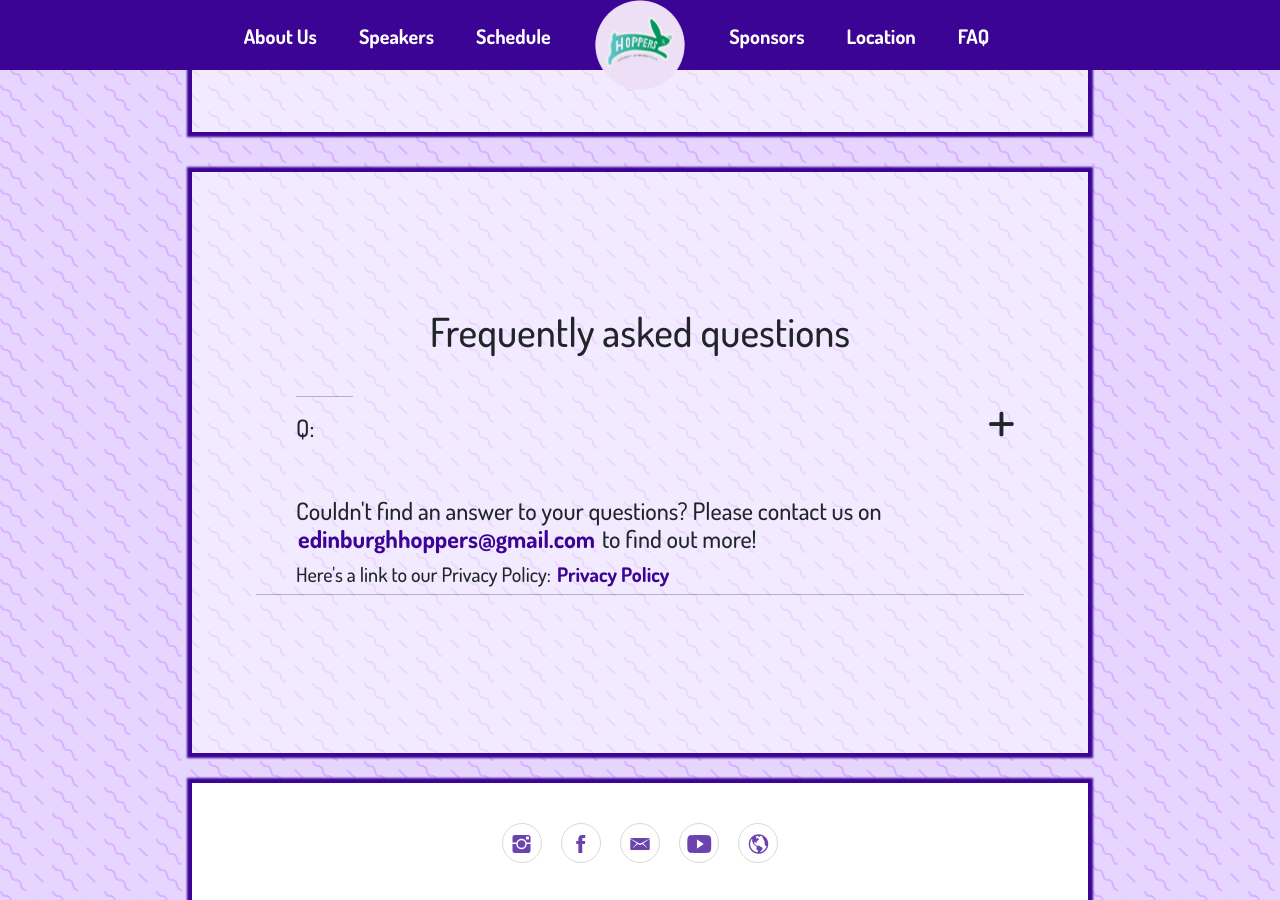
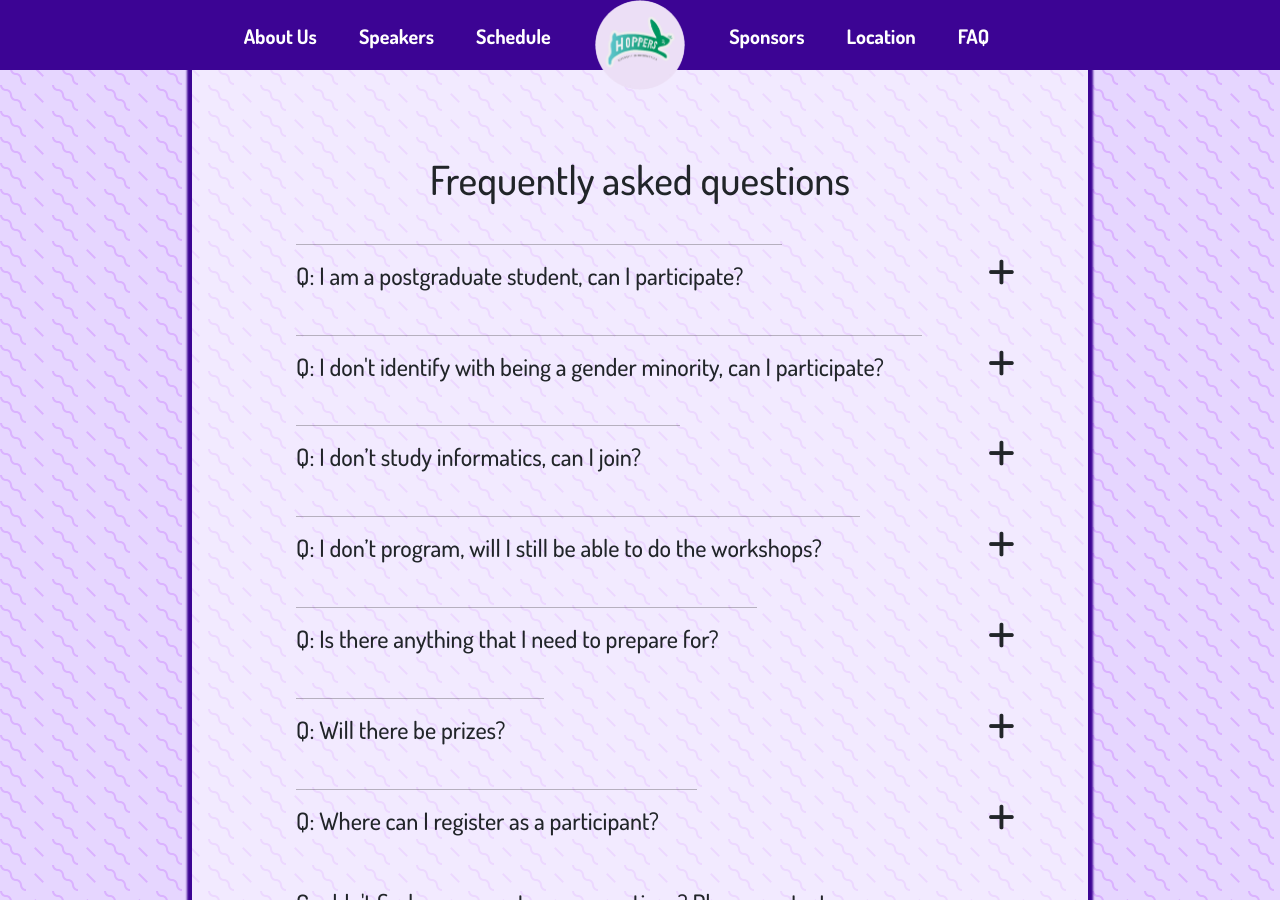
Before and after one commit to edinburgh-hoppers/iwd23site, a Jekyll site: the page built from _pages/index.html, in a window 1280 px wide and 900 px high, scrolled down 3789 px. Built offline with Jekyll 4.4.1, drawn with Linux system fonts in a browser that asks for light colours; nearby versions of some CDN libraries.

```diff
--- a/_data/placeholder.yml
+++ b/_data/placeholder.yml
@@ -1,2 +1,20 @@
-- title:
-  content:
+- title: I am a postgraduate student, can I participate?
+  content: Yes you can! The event is open to all students of all levels of study from universities across Edinburgh.
+
+- title: I don't identify with being a gender minority, can I participate?
+  content: Yes you can! Edinburgh Hoppers welcomes all.
+
+- title: I don’t study informatics, can I join?
+  content: Yes, you can. This event is opened to students from any degree programme.
+
+- title: I don’t program, will I still be able to do the workshops?
+  content: Yes!  Our workshops and challenges are beginner friendly.
+
+- title: Is there anything that I need to prepare for?
+  content: Nothing specific needed to be done before the event!
+
+- title: Will there be prizes?
+  content: You bet!
+
+- title: Where can I register as a participant?
+  content: You can register as a participant <a href="https://docs.google.com/forms/d/e/1FAIpQLSe8T93S9NZL3FTp7w53A2tuS0wTjf4_vIemjW0QdEkRoTVrVw/viewform">here</a>. You can register as a mentor <a href="https://form.jotform.com/212321898577062" target="_blank">here</a>.
```
Also changed, not shown: _data/sponsors.yml (+4 -4 lines).
